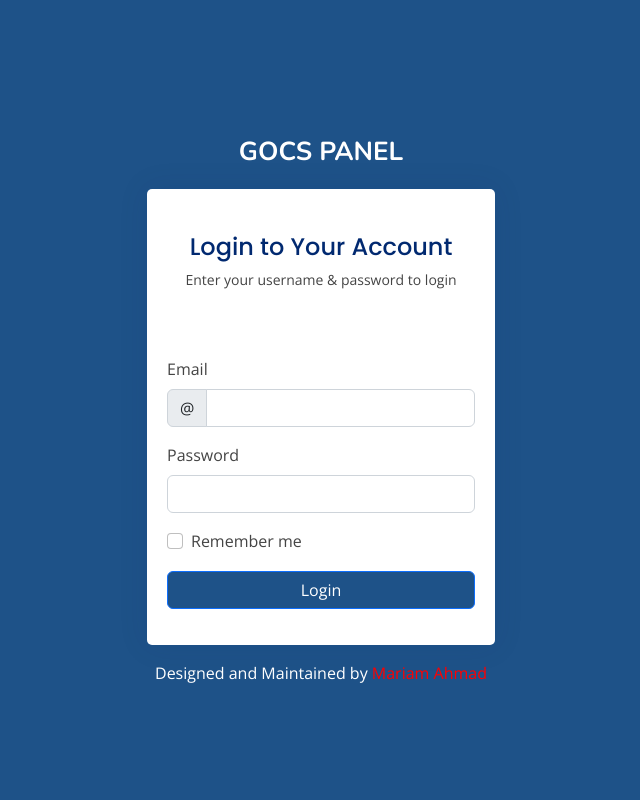
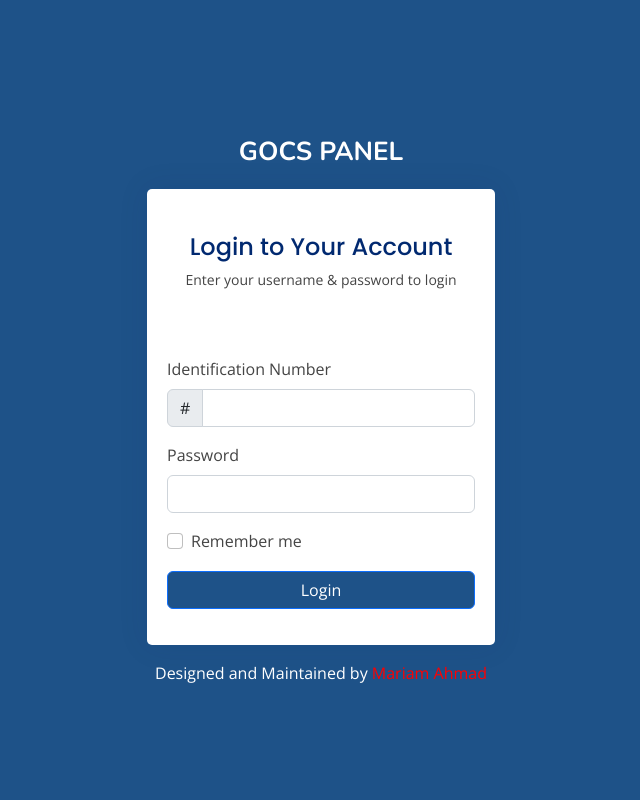
Before and after one commit to kwayummari/graduate_online_clearance_system, a PHP site: page / in a window 1280 px wide. Shown: the whole page, without its empty margins (319-959 px from the left). Run offline with PHP 8.4, Linux system fonts and the light colour scheme; some libraries are stand-ins or nearby versions.

Commit message:
fixed login page

```diff
--- a/api/login.php
+++ b/api/login.php
@@ -2,9 +2,9 @@
 session_start();
  include 'connection/index.php';
 if (isset($_POST['submit'])) {
-  $email=$_POST['email'];
+  $id_number=$_POST['id_number'];
   $password=base64_encode($_POST['password']);
-  $query="select * from user where email='$email' and password='$password'";
+  $query="select * from user where id_number='$id_number' and password='$password'";
   $result=mysqli_query($connect,$query);
   $count=mysqli_fetch_assoc($result);
 
@@ -15,7 +15,7 @@ if (isset($_POST['submit'])) {
       header("location: modules/admin/");
   }
 } else {
-  echo 'Wrong email/ password';
+  echo 'Wrong Identification number or password';
 }
 }
  ?>
--- a/index.php
+++ b/index.php
@@ -36,11 +36,11 @@
                   <!--<form method="POST" class="row g-3 needs-validation" novalidate>-->
 
                     <div class="col-12">
-                      <label for="yourUsername" class="form-label">Email</label>
+                      <label for="yourUsername" class="form-label">Identification Number</label>
                       <div class="input-group has-validation">
-                        <span class="input-group-text" id="inputGroupPrepend">@</span>
-                        <input type="email" name="email" class="form-control" id="yourUsername" required>
-                        <div class="invalid-feedback">Please enter your valid email.</div>
+                        <span class="input-group-text" id="inputGroupPrepend">#</span>
+                        <input type="number" name="id_number" class="form-control" id="yourUsername" required>
+                        <div class="invalid-feedback">Please enter your valid id number.</div>
                       </div>
                     </div>
 
--- a/modules/admin/add-user.php
+++ b/modules/admin/add-user.php
@@ -43,7 +43,7 @@ include '../../api/dashboard.php';
                   </div>
                 </div>
                 <div class="row mb-3">
-                  <label for="inputText" class="col-sm-2 col-form-label">Registration Number/ Identification Number</label>
+                  <label for="inputText" class="col-sm-2 col-form-label">Identification Number</label>
                   <div class="col-sm-10">
                     <input type="text" class="form-control" name="id_number" required>
                   </div>
```
